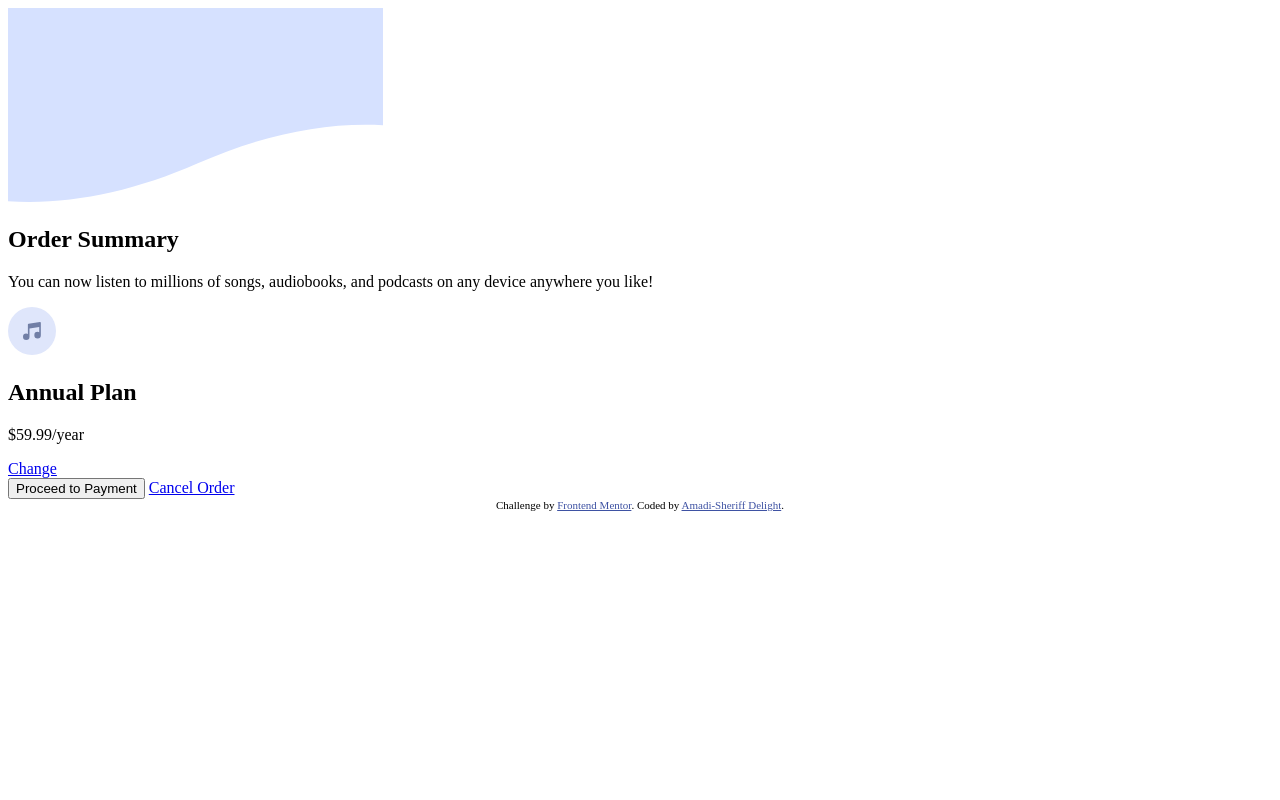
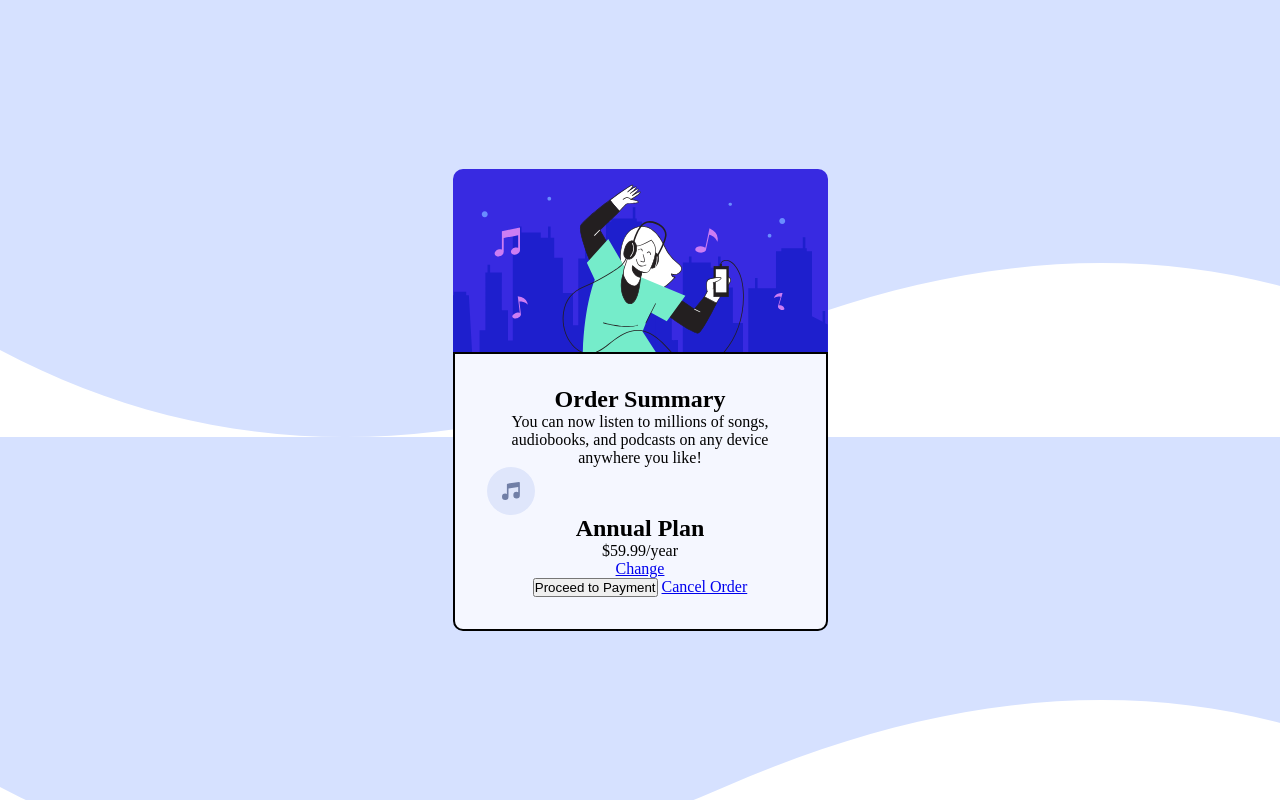
Before and after one commit to Delightsheriff/Order-summary-component, a plain HTML site: page index.html in a window 1280 px wide. Drawn offline with Linux system fonts and the light colour scheme.

Commit message:
added container styles to the body

```diff
--- a/index.html
+++ b/index.html
@@ -18,7 +18,7 @@
   <section class="container">
     <div class="inner_container">
       <div class="image_container">
-        <img src="images/pattern-background-mobile.svg" alt="">
+        <img src="images/illustration-hero.svg" alt="">
       </div>
 
       <div class="text_container">
@@ -42,10 +42,10 @@
       </div>
     </div>
 
-    <div class="attribution">
+    <!-- <div class="attribution">
       Challenge by <a href="https://www.frontendmentor.io?ref=challenge" target="_blank">Frontend Mentor</a>.
       Coded by <a href="#">Amadi-Sheriff Delight</a>.
-    </div>
+    </div> -->
   </section>
 </body>
 
--- a/styles.css
+++ b/styles.css
@@ -1,2 +1,43 @@
-.attribution { font-size: 11px; text-align: center; }
+.attribution { font-size: 11px;
+    text-align: center;
+
+
+}
 .attribution a { color: hsl(228, 45%, 44%); }
+
+*{
+    margin: 0;
+    padding: 0;
+    box-sizing: border-box;
+}
+body{
+    min-height: 100vh;
+    font-size: 16px;
+    display: flex;
+    justify-content: center;
+    align-items: center;
+    background: url(images/pattern-background-desktop.svg);
+}
+img{
+    max-width: 100%;
+    display: block;
+    border-top-right-radius: 10px;
+    border-top-left-radius: 10px;
+
+}
+.container{
+    margin: 0 auto;
+    max-width: 375px;
+}
+.image_container{
+    flex: 1;
+}
+.text_container{
+    flex: 1;
+    border: 2px solid black;
+    background:  hsl(225, 100%, 98%);
+    border-bottom-right-radius: 10px;
+    border-bottom-left-radius: 10px;
+    padding: 2em ;
+    text-align: center;
+}
```
Also changed, not shown: 1 other file.
